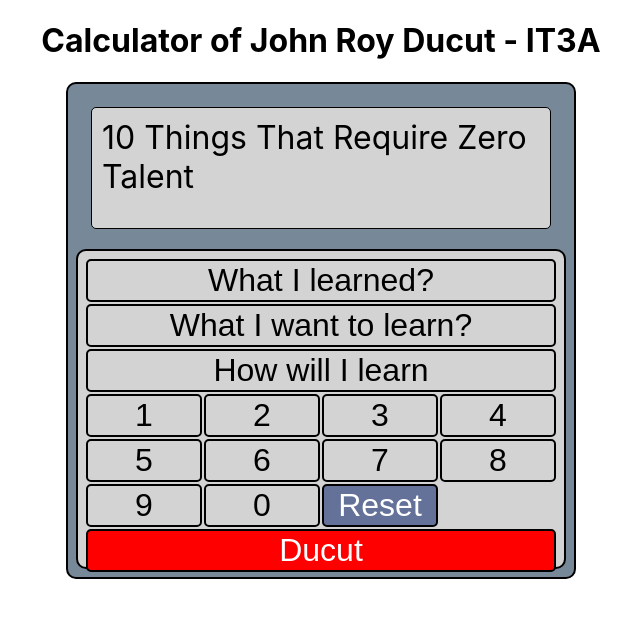
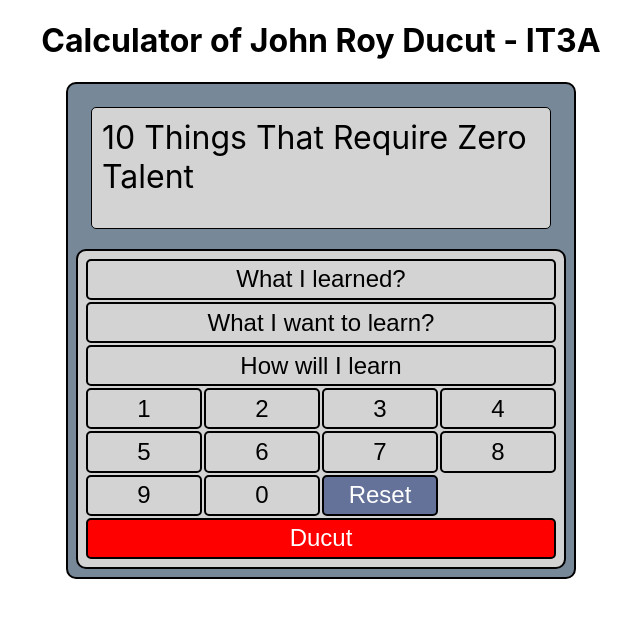
Before and after one commit to armandoxd03/passcode, a React (Create React App) app: page / in a window 1280 px wide. Shown: the top 618 px of the page, without its empty margins (319-959 px from the left). Built offline with nearby package versions, Linux system fonts and the light colour scheme.

Commit message:
Update App.css

```diff
--- a/src/App.css
+++ b/src/App.css
@@ -12,8 +12,7 @@
   background-color: lightgray;
 }
 
-
-.Calc{
+.Calc {
   margin: auto;
   margin-top: 10px;
   padding: 3px;
@@ -21,17 +20,15 @@
   background-color: lightslategray;
   border: 2px solid black;
   border-radius: 10px;
-
 }
 
-.Disp{
+.Disp {
   border: 1px solid black;
   border-radius: 5px;
-  background-color: lightgray !important;
+  background-color: lightgray;
   font-size: 2rem;
   height: 100px;
   text-align: left;
-  margin-bottom: 2px;
   margin: 20px;
   padding: 10px;
 }
@@ -41,28 +38,25 @@
   gap: 2px;
   grid-template-columns: repeat(4, 1fr);
   height: 300px;
-  font-size: 2rem;
+  font-size: 1.5rem;
   padding: 3px;
   background-color: lightgray;
-
 }
-
 
 .Buttons > button {
   background-color: lightgray;
   border: 2px solid black;
-  font-size: 1em;
+  font-size: 1.5rem;
   border-radius: 5px;
-
 }
 
 .Buttons > button:hover {
   background-color: rgb(173, 170, 170);
 }
 
-
 .full-width {
   grid-column: span 4;
+  font-size: 1.5rem;
 }
 
 .red-button {
@@ -75,8 +69,7 @@
   background-color: #b22222 !important;
 }
 
-
-.blue-button{
+.blue-button {
   background-color: #647299 !important;
   color: white;
   border: 2px solid black;
@@ -86,7 +79,7 @@
   background-color: #506b8f !important;
 }
 
-.cyan-button{
+.cyan-button {
   background-color: #049484 !important;
   color: white;
   border: 2px solid black;
```
